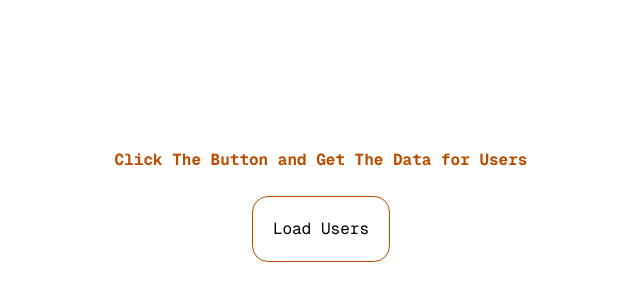
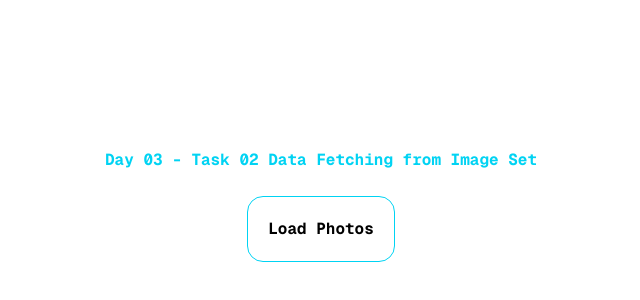
Before and after one commit to iratnayak/js-mastery-drills, a Next.js app: page / in a window 1280 px wide. Shown: the part 20-320 px from the top of the page, without its empty margins (319-959 px from the left). Built offline with nearby package versions, Linux system fonts and the light colour scheme.

Commit message:
feat: Create Day-03 task-02

```diff
--- /dev/null
+++ b/src/app/day-03/task02.tsx
@@ -0,0 +1,55 @@
+"use client";
+
+import React, { useState } from "react";
+
+interface Photo {
+  id: number;
+  title: string;
+  thumbnailUrl: string;
+}
+
+function TaskTwo() {
+  const [photos, setPhotos] = useState<Photo[]>([]);
+  const [loading, setLoading] = useState(false);
+  const [error, setError] = useState("");
+
+  const handleLoadData = async () => {
+    setLoading(true);
+    setError("");
+    try {
+      const response = await fetch(
+        "https://jsonplaceholder.typicode.com/photos?_limit=12"
+      );
+      const data = await response.json();
+    } catch (err) {
+      setError("Data Fetching error, Please check your internet connection!");
+    } finally {
+      setLoading(false);
+    }
+  };
+  return (
+    <div className="p-10 font-sans max-w-6xl mx-auto">
+      <h1 className="font-bold font-mono text-cyan-400">
+        Day 03 - Task 02 Data Fetching from Image Set
+      </h1>
+      <br />
+      <div className="flex justify-center items-center">
+        <button
+          onClick={handleLoadData}
+          disabled={loading}
+          className={`font-mono font-bold p-5 text-black border border-cyan-400 rounded-2xl transition
+            ${
+              loading
+                ? "bg-gray-300 cursor-not-allowed"
+                : "bg-white hover:bg-cyan-400 hover:text-white hover:border-white"
+            }`}
+        >
+          Load Photos
+        </button>
+        {error && <p className="text-red-500 font-bold">{error}</p>}
+      </div>
+    </div>
+  );
+}
+
+export default TaskTwo;
--- a/src/app/page.tsx
+++ b/src/app/page.tsx
@@ -1,11 +1,10 @@
-import TaskOne from "./day-03/task01";
-import DayThree from "./day-03/task01";
+import TaskTwo from "./day-03/task02";
 
 export default function Home() {
   return (
     <div className="flex min-h-screen items-center justify-center bg-zinc-50 font-sans dark:bg-black">
       <main className="flex min-h-screen w-full max-w-3xl flex-col items-center justify-between py-32 px-16 bg-white dark:bg-black sm:items-start">
-        <DayThree/>
+        <TaskTwo/>
       </main>
     </div>
   );
```
